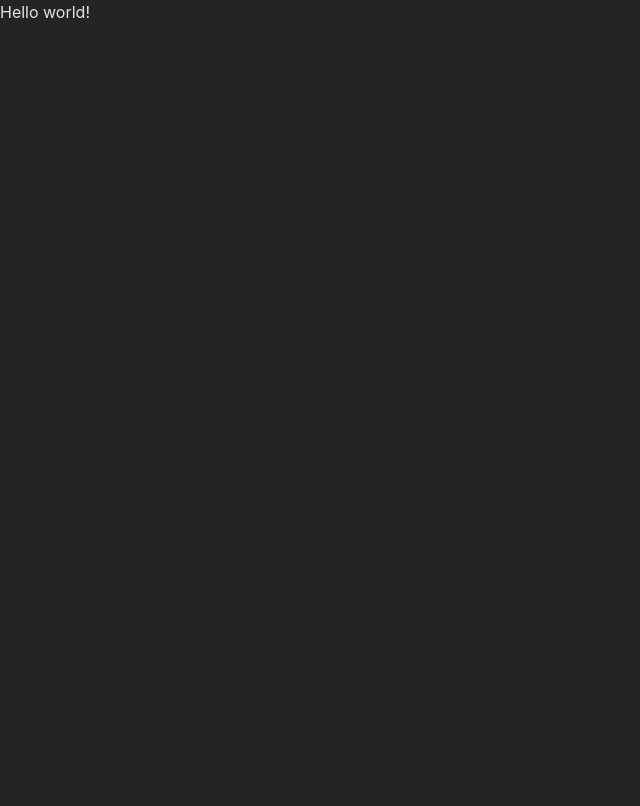
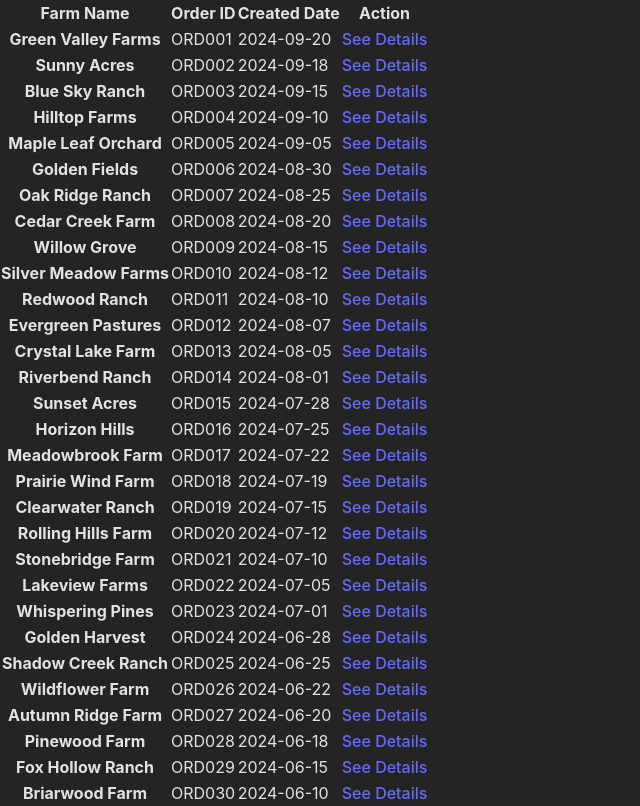
Before and after one commit to abdur-rehman-ali/trace-assessment, a React (Vite) app: page / in a window 1280 px wide. Shown: the whole page, without its empty margins (0-640 px from the left). Built offline with nearby package versions, Linux system fonts and the light colour scheme.

Commit message:
Dummy data for order and showed them in OrderList component

```diff
--- /dev/null
+++ b/public/data/orders.json
@@ -0,0 +1,32 @@
+[
+  { "id": "ORD001", "farmName": "Green Valley Farms", "createdDate": "2024-09-20" },
+  { "id": "ORD002", "farmName": "Sunny Acres", "createdDate": "2024-09-18" },
+  { "id": "ORD003", "farmName": "Blue Sky Ranch", "createdDate": "2024-09-15" },
+  { "id": "ORD004", "farmName": "Hilltop Farms", "createdDate": "2024-09-10" },
+  { "id": "ORD005", "farmName": "Maple Leaf Orchard", "createdDate": "2024-09-05" },
+  { "id": "ORD006", "farmName": "Golden Fields", "createdDate": "2024-08-30" },
+  { "id": "ORD007", "farmName": "Oak Ridge Ranch", "createdDate": "2024-08-25" },
+  { "id": "ORD008", "farmName": "Cedar Creek Farm", "createdDate": "2024-08-20" },
+  { "id": "ORD009", "farmName": "Willow Grove", "createdDate": "2024-08-15" },
+  { "id": "ORD010", "farmName": "Silver Meadow Farms", "createdDate": "2024-08-12" },
+  { "id": "ORD011", "farmName": "Redwood Ranch", "createdDate": "2024-08-10" },
+  { "id": "ORD012", "farmName": "Evergreen Pastures", "createdDate": "2024-08-07" },
+  { "id": "ORD013", "farmName": "Crystal Lake Farm", "createdDate": "2024-08-05" },
+  { "id": "ORD014", "farmName": "Riverbend Ranch", "createdDate": "2024-08-01" },
+  { "id": "ORD015", "farmName": "Sunset Acres", "createdDate": "2024-07-28" },
+  { "id": "ORD016", "farmName": "Horizon Hills", "createdDate": "2024-07-25" },
+  { "id": "ORD017", "farmName": "Meadowbrook Farm", "createdDate": "2024-07-22" },
+  { "id": "ORD018", "farmName": "Prairie Wind Farm", "createdDate": "2024-07-19" },
+  { "id": "ORD019", "farmName": "Clearwater Ranch", "createdDate": "2024-07-15" },
+  { "id": "ORD020", "farmName": "Rolling Hills Farm", "createdDate": "2024-07-12" },
+  { "id": "ORD021", "farmName": "Stonebridge Farm", "createdDate": "2024-07-10" },
+  { "id": "ORD022", "farmName": "Lakeview Farms", "createdDate": "2024-07-05" },
+  { "id": "ORD023", "farmName": "Whispering Pines", "createdDate": "2024-07-01" },
+  { "id": "ORD024", "farmName": "Golden Harvest", "createdDate": "2024-06-28" },
+  { "id": "ORD025", "farmName": "Shadow Creek Ranch", "createdDate": "2024-06-25" },
+  { "id": "ORD026", "farmName": "Wildflower Farm", "createdDate": "2024-06-22" },
+  { "id": "ORD027", "farmName": "Autumn Ridge Farm", "createdDate": "2024-06-20" },
+  { "id": "ORD028", "farmName": "Pinewood Farm", "createdDate": "2024-06-18" },
+  { "id": "ORD029", "farmName": "Fox Hollow Ranch", "createdDate": "2024-06-15" },
+  { "id": "ORD030", "farmName": "Briarwood Farm", "createdDate": "2024-06-10" }
+]
--- a/src/App.tsx
+++ b/src/App.tsx
@@ -1,11 +1,11 @@
+import Order from "./components/OrdersList"
+
 function App() {
 
   return (
-    <>
-      <h1 className="text-3xl font-bold underline">
-        Hello world!
-      </h1>
-    </>
+    <div className="container mx-auto p-12">
+      <Order/>
+    </div>
   )
 }
 
--- /dev/null
+++ b/src/components/OrdersList.tsx
@@ -0,0 +1,76 @@
+import { useEffect, useState } from "react";
+
+type Order = {
+  id: string;
+  farmName: string;
+  createdDate: string;
+};
+
+
+const OrdersList = () => {
+  const [orders, setOrders] = useState<Order[]>([])
+  const [loading, setLoading] = useState<boolean>(true)
+
+  useEffect(() => {
+    (async () => {
+      try {
+        const dataURL = '/data/orders.json'
+        const response = await fetch(dataURL);
+        const data = await response.json();
+        setOrders(data);
+      } catch (error) {
+        console.error('Error loading orders:', error);
+      } finally {
+        setLoading(false);
+      }
+    })()
+  }, []);
+
+  if (loading) {
+    return <div className="min-h-screen flex justify-center items-center">Loading orders...</div>;
+  }
+
+  return (
+    <div className="relative overflow-x-auto shadow-md sm:rounded-lg">
+      <table className="w-full text-sm text-left rtl:text-right text-gray-500 dark:text-gray-400">
+        <thead className="text-xs text-gray-700 uppercase bg-gray-50 dark:bg-gray-700 dark:text-gray-400">
+          <tr>
+            <th scope="col" className="px-6 py-3">
+              Farm Name
+            </th>
+            <th scope="col" className="px-6 py-3">
+              Order ID
+            </th>
+            <th scope="col" className="px-6 py-3">
+              Created Date
+            </th>
+            <th scope="col" className="px-6 py-3">
+              Action
+            </th>
+          </tr>
+        </thead>
+        <tbody>
+          {orders.length > 0 && orders.map((order) => (
+            <tr
+              key={order.id}
+              className="odd:bg-white odd:dark:bg-gray-900 even:bg-gray-50 even:dark:bg-gray-800 border-b dark:border-gray-700"
+            >
+              <th scope="row" className="px-6 py-4 font-medium text-gray-900 whitespace-nowrap dark:text-white">
+                {order.farmName}
+              </th>
+              <td className="px-6 py-4">{order.id}</td>
+              <td className="px-6 py-4">{order.createdDate}</td>
+              <td className="px-6 py-4">
+                <a href="#" className="font-medium text-blue-600 dark:text-blue-500 hover:underline">
+                  See Details
+                </a>
+              </td>
+            </tr>
+          ))}
+        </tbody>
+      </table>
+    </div>
+  );
+}
+
+export default OrdersList
```
